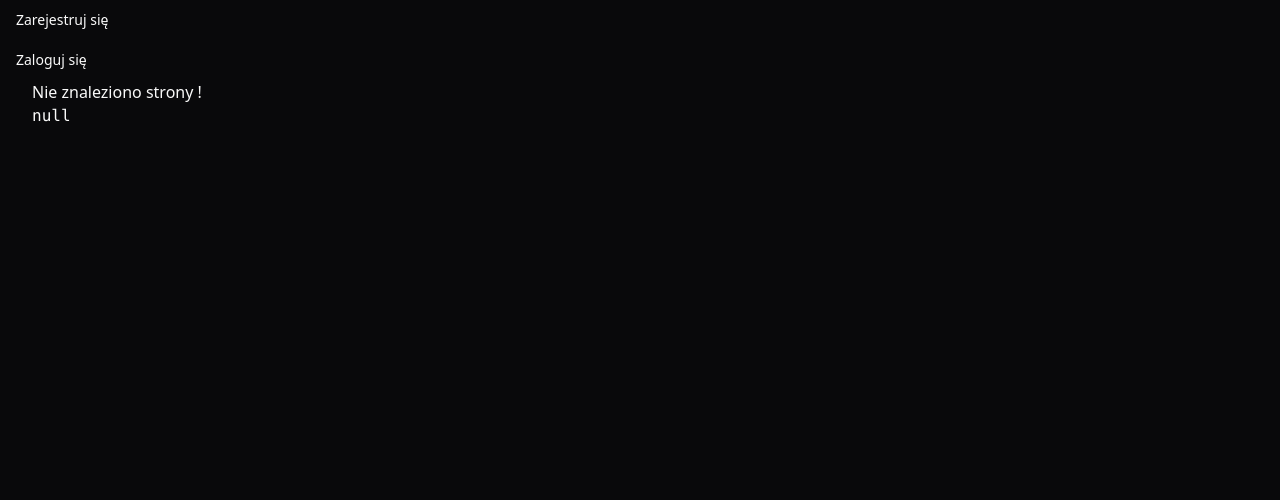
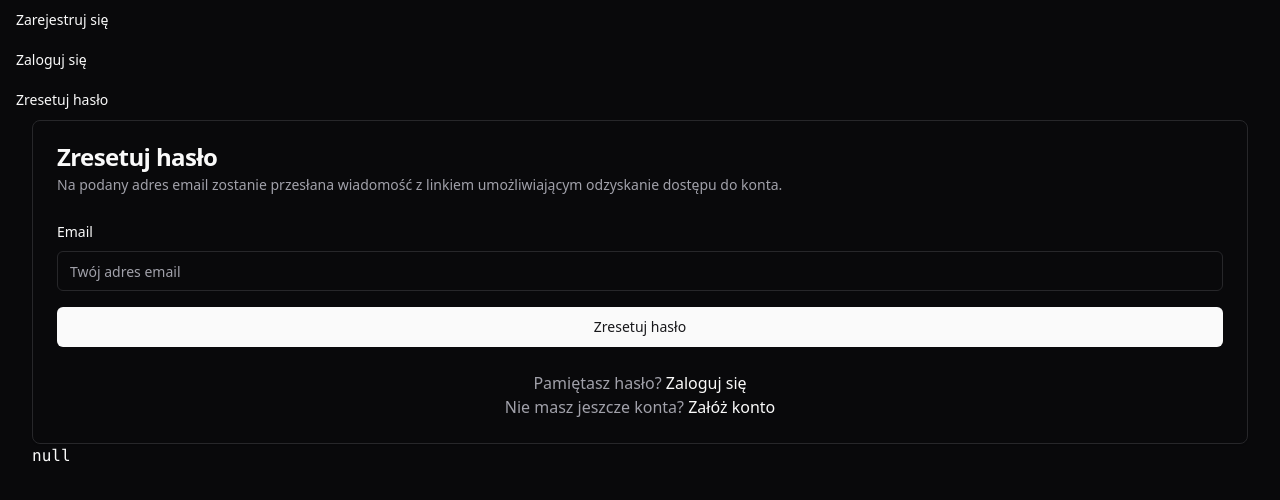
Before and after one commit to Albert-Chyb/budget-tracker-2, a React (Vite) app: page /reset-password in a window 1280 px wide. Shown: the top 500 px of the page. Built offline with nearby package versions, Linux system fonts and the light colour scheme; no server answers.

Commit message:
Added reset password page

```diff
--- /dev/null
+++ b/src/components/ResetPasswordForm.tsx
@@ -0,0 +1,71 @@
+import { zodResolver } from '@hookform/resolvers/zod';
+import {
+    resetPasswordFormSchema,
+    ResetPasswordFormValue,
+} from '@lib/form-resolvers/reset-password-form';
+import {
+    Form,
+    FormControl,
+    FormField,
+    FormItem,
+    FormLabel,
+    FormMessage,
+} from '@shadcn/components/ui/form';
+import { Input } from '@shadcn/components/ui/input';
+import { useForm } from 'react-hook-form';
+import { LoadingButton } from './LoadingButton';
+
+export default function ResetPasswordForm({
+  onResetPassword,
+  isLoading = false
+}: ResetPasswordFormProps) {
+  const form = useForm<ResetPasswordFormValue>({
+    resolver: zodResolver(resetPasswordFormSchema),
+    defaultValues: {
+      email: '',
+    },
+  });
+
+  function handleSubmit(value: ResetPasswordFormValue) {
+    onResetPassword?.(value);
+  }
+
+  return (
+    <Form {...form}>
+      <form
+        onSubmit={form.handleSubmit(handleSubmit)}
+        className='flex flex-col gap-4'
+      >
+        <FormField
+          control={form.control}
+          name='email'
+          render={({ field }) => (
+            <FormItem>
+              <FormLabel>Email</FormLabel>
+
+              <FormControl>
+                <Input
+                  data-testid='email-input'
+                  type='email'
+                  placeholder='Twój adres email'
+                  {...field}
+                />
+              </FormControl>
+
+              <FormMessage data-testid='email-error-message' />
+            </FormItem>
+          )}
+        />
+
+        <LoadingButton type='submit' isLoading={isLoading}>
+          Zresetuj hasło
+        </LoadingButton>
+      </form>
+    </Form>
+  );
+}
+
+export type ResetPasswordFormProps = {
+  onResetPassword?: (value: ResetPasswordFormValue) => void;
+  isLoading?: boolean;
+};
--- /dev/null
+++ b/src/lib/auth/reset-password.ts
@@ -0,0 +1,11 @@
+import { getSupabase } from '@lib/supabase/init';
+
+export async function resetPassword(email: string) {
+  const supabase = getSupabase();
+
+  const { error } = await supabase.auth.resetPasswordForEmail(email);
+
+  if (error) {
+    throw error;
+  }
+}
--- /dev/null
+++ b/src/lib/form-resolvers/reset-password-form.ts
@@ -0,0 +1,8 @@
+import { z } from 'zod';
+import { emailSchema } from './email-field';
+
+export const resetPasswordFormSchema = z.object({
+  email: emailSchema,
+});
+
+export type ResetPasswordFormValue = z.infer<typeof resetPasswordFormSchema>;
--- /dev/null
+++ b/src/pages/ResetPasswordPage.tsx
@@ -0,0 +1,64 @@
+import ResetPasswordForm from '@components/ResetPasswordForm';
+import { resetPassword } from '@lib/auth/reset-password';
+import { ResetPasswordFormValue } from '@lib/form-resolvers/reset-password-form';
+import {
+  Card,
+  CardContent,
+  CardDescription,
+  CardFooter,
+  CardHeader,
+  CardTitle,
+} from '@shadcn/components/ui/card';
+import { useState } from 'react';
+import { Link } from 'react-router-dom';
+
+export function ResetPasswordPage() {
+  const [isLoading, setIsLoading] = useState(false);
+
+  async function handleResetPassword(value: ResetPasswordFormValue) {
+    setIsLoading(true);
+    await resetPassword(value.email);
+    setIsLoading(false);
+  }
+
+  return (
+    <Card>
+      <CardHeader>
+        <CardTitle>Zresetuj hasło</CardTitle>
+        <CardDescription>
+          Na podany adres email zostanie przesłana wiadomość z linkiem
+          umożliwiającym odzyskanie dostępu do konta.
+        </CardDescription>
+      </CardHeader>
+
+      <CardContent>
+        <ResetPasswordForm
+          onResetPassword={handleResetPassword}
+          isLoading={isLoading}
+        />
+      </CardContent>
+
+      <CardFooter className='justify-center text-center'>
+        <ul>
+          <li>
+            <p className='text-muted-foreground'>
+              Pamiętasz hasło?{' '}
+              <Link to='/sign-in' className='text-foreground hover:underline'>
+                Zaloguj się
+              </Link>
+            </p>
+          </li>
+
+          <li>
+            <p className='text-muted-foreground'>
+              Nie masz jeszcze konta?{' '}
+              <Link to='/sign-up' className='text-foreground hover:underline'>
+                Załóż konto
+              </Link>
+            </p>
+          </li>
+        </ul>
+      </CardFooter>
+    </Card>
+  );
+}
--- a/src/pages/RootPage.tsx
+++ b/src/pages/RootPage.tsx
@@ -26,6 +26,11 @@ export default function RootPage() {
                 <Link to='sign-in'>Zaloguj się</Link>
               </Button>
             </li>
+            <li>
+              <Button asChild variant='link'>
+                <Link to='reset-password'>Zresetuj hasło</Link>
+              </Button>
+            </li>
           </ul>
         </nav>
       )}
--- a/src/router-config.tsx
+++ b/src/router-config.tsx
@@ -1,5 +1,6 @@
 import ErrorPage from '@pages/ErrorPage';
 import NotFoundPage from '@pages/NotFoundPage';
+import { ResetPasswordPage } from '@pages/ResetPasswordPage';
 import RootPage from '@pages/RootPage';
 import SignInPage from '@pages/SignInPage';
 import SignUpPage from '@pages/SignUpPage';
@@ -20,6 +21,10 @@ export const router = createBrowserRouter([
         element: <SignInPage />,
       },
       {
+        path: 'reset-password',
+        element: <ResetPasswordPage />,
+      },
+      {
         path: '*',
         element: <NotFoundPage />,
       },
```
